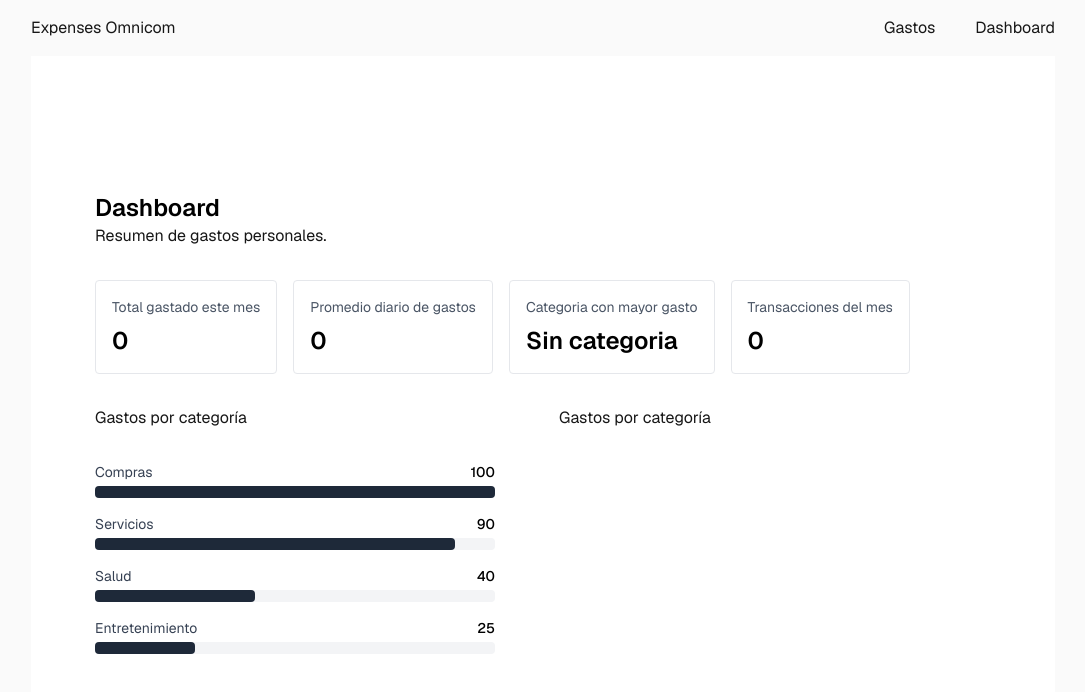
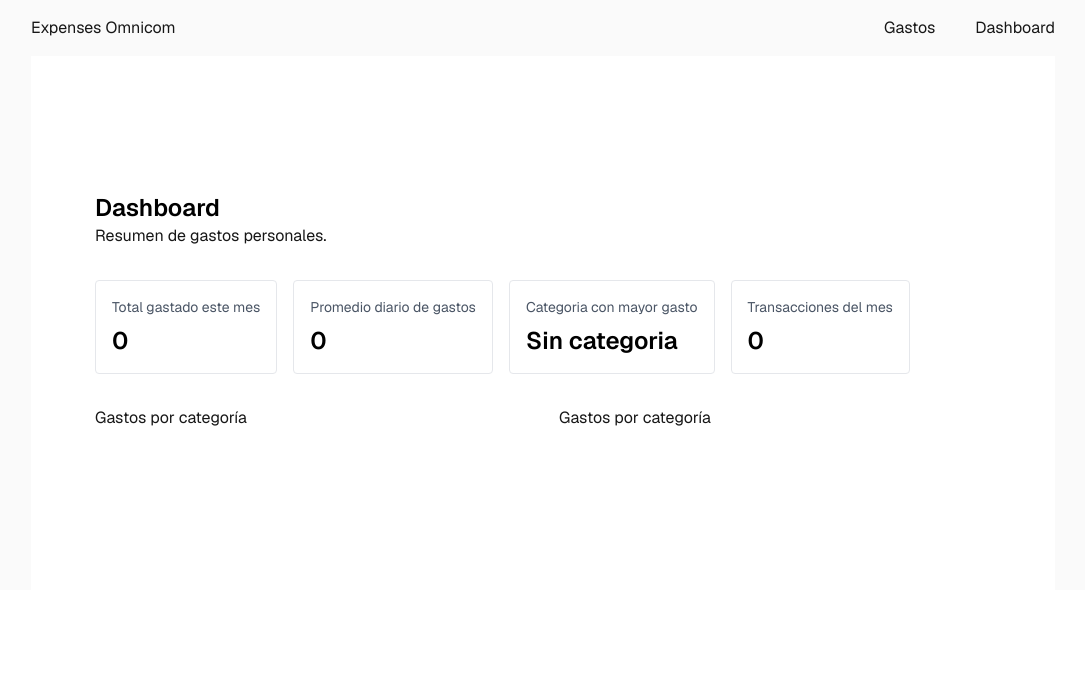
Before and after one commit to arley-cuadrado/prueba_tecnica_omnicom, a Next.js app: page / in a window 1280 px wide. Shown: the top 692 px of the page, without its empty margins (97-1182 px from the left). Built offline with nearby package versions, Linux system fonts and the light colour scheme.

Commit message:
dynamic width in the chart

```diff
--- a/src/components/Chart.tsx
+++ b/src/components/Chart.tsx
@@ -1,26 +1,36 @@
 "use client"
 
+import { useExpenses } from "@/context/ExpensesContext";
+
 export function Chart() {
+    const { expenses } = useExpenses();
 
-    const charData = [
-        { id: 0, category: 'Compras', value: 100.000, percent: 100 },
-        { id: 1, category: 'Servicios', value: 90.000, percent: 90 },
-        { id: 2, category: 'Salud', value: 40.000, percent: 40 },
-        { id: 3, category: 'Entretenimiento', value: 25.000, percent: 25 },
-    ]
+    const categoryTotals: Record<string, number> = {};
 
-    const chartMaxValue = 100;
+    expenses.forEach((expense) => {
+        if (!categoryTotals[expense.category]) {
+            categoryTotals[expense.category] = 0;
+        }
+
+        categoryTotals[expense.category] += expense.amount;
+    });
+
+    const chartData = Object.entries(categoryTotals).map(([category, value]) => {
+        return { category, value };
+    });
+
+    const chartMaxValue = Math.max(...chartData.map((item) => item.value), 1);
 
     return (
         <>
             <section>
                 <h2 className="pb-8">Gastos por categoría</h2>
                 <div className="space-y-4 w-100">
-                    {charData.map((item) => (
-                        <div key={item.id}>
+                    {chartData.map((item) => (
+                        <div key={item.category}>
                             <div className="mb-1 flex justify-between gap-4 text-sm">
                                 <span className="text-gray-700">{item.category}</span>
-                                <span className="font-medium text-black">{(item.value)}</span>
+                                <span className="font-medium text-black">{item.value}</span>
                             </div>
                             <div className="h-3 rounded bg-gray-100">
                                 <div
@@ -33,5 +43,5 @@ export function Chart() {
                 </div>
             </section>
         </>
-    )
+    );
 }
```
